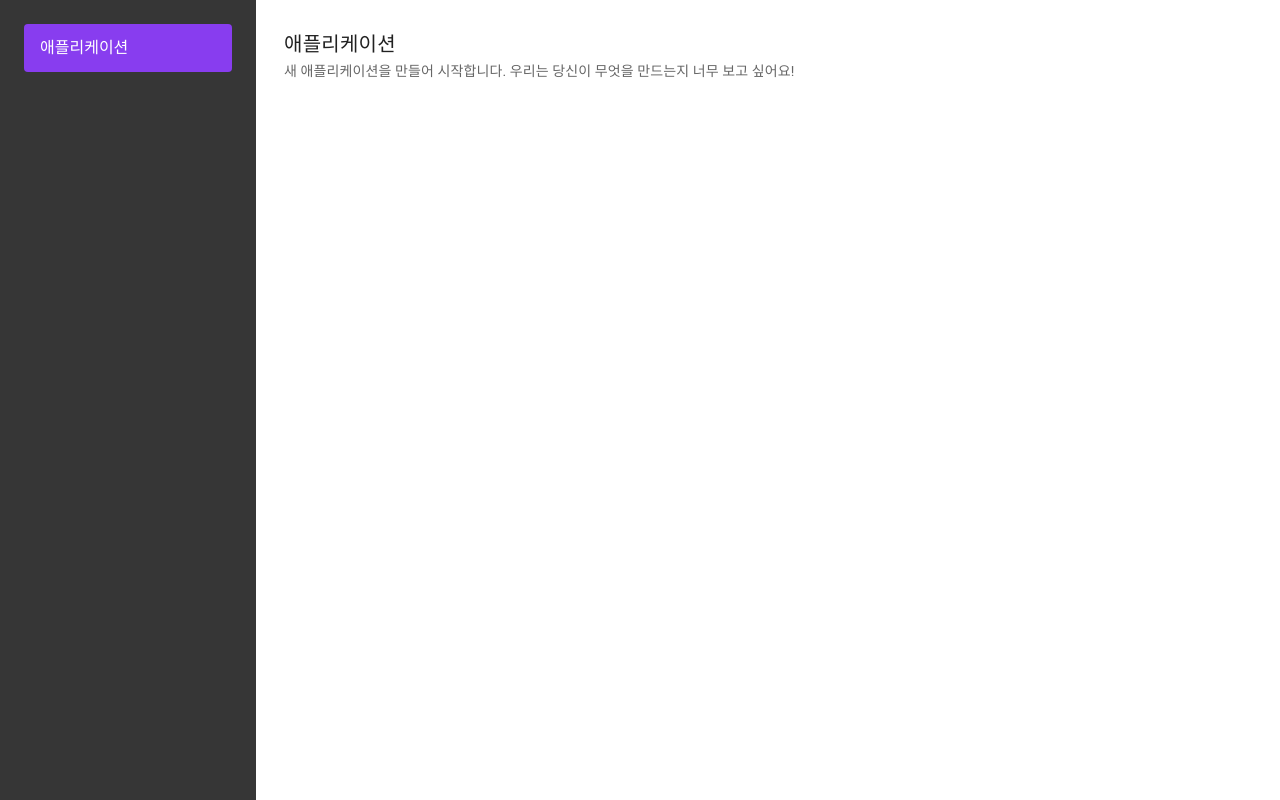
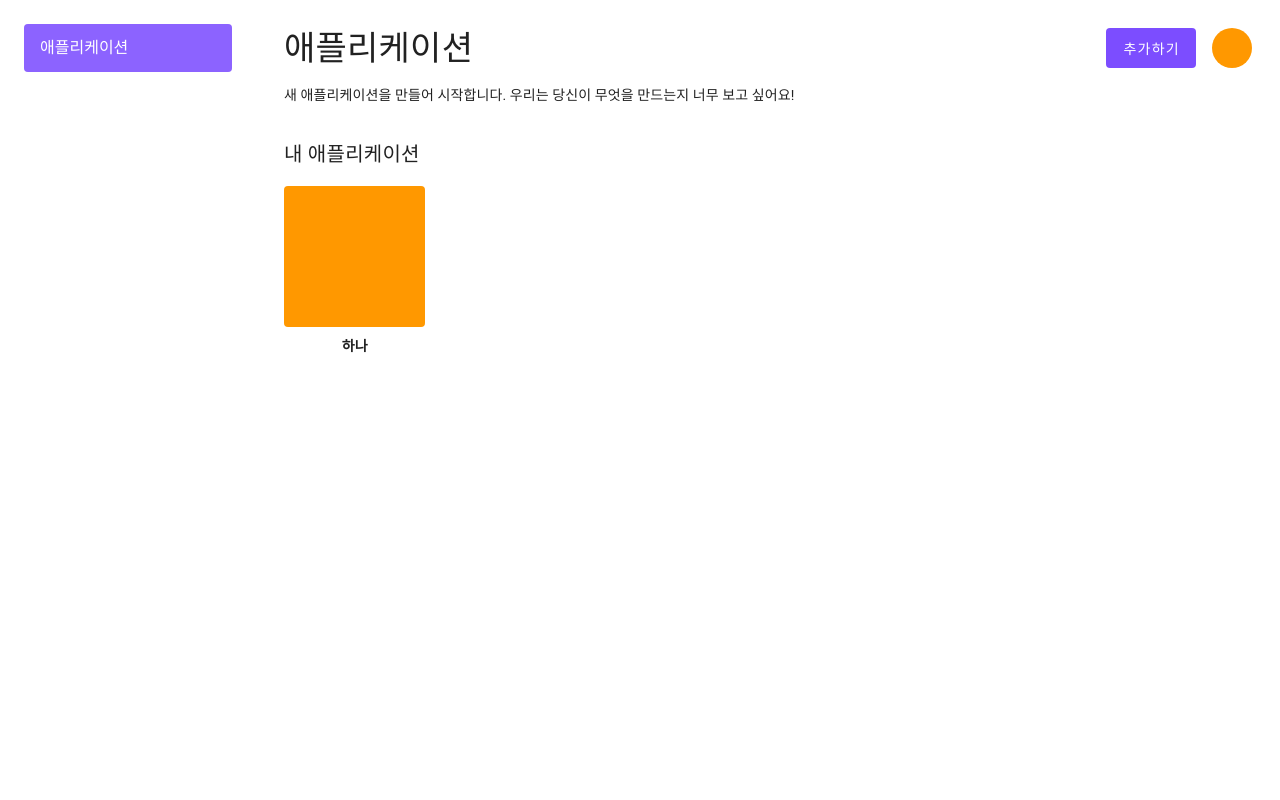
Before and after one commit to momenthana/next, a Vue app: page /apps in a window 1280 px wide. Built offline with nearby package versions, Linux system fonts and the light colour scheme.

Commit message:
Update Apps view

```diff
--- a/src/components/Devs.vue
+++ b/src/components/Devs.vue
@@ -1,8 +1,8 @@
 <template>
   <v-main>
-    <v-navigation-drawer app dark floating permanent>
+    <v-navigation-drawer app floating permanent>
       <v-list nav class="ma-4">
-        <v-list-item-group active-class="deep-purple accent-4">
+        <v-list-item-group active-class="deep-purple accent-2" color="white">
           <v-list-item v-for="item in list" :key="item.title" :to="item.link">
             <v-list-item-content>
               <v-list-item-title class="mx-2">
--- a/src/views/Apps.vue
+++ b/src/views/Apps.vue
@@ -1,24 +1,63 @@
 <template>
   <Devs>
-    <v-card flat>
-      <v-card-title>애플리케이션</v-card-title>
-      <v-card-subtitle>
-        새 애플리케이션을 만들어 시작합니다. 우리는 당신이 무엇을 만드는지 너무
-        보고 싶어요!
-      </v-card-subtitle>
-    </v-card>
+    <v-card-title>
+      <h1 class="display-1">애플리케이션</h1>
+      <v-spacer />
+      <v-btn
+        color="deep-purple accent-2"
+        class="mx-4"
+        height="40"
+        depressed
+        dark
+      >
+        추가하기
+      </v-btn>
+      <v-avatar color="orange" size="40" />
+    </v-card-title>
+    <v-card-text>
+      새 애플리케이션을 만들어 시작합니다. 우리는 당신이 무엇을 만드는지 너무
+      보고 싶어요!
+    </v-card-text>
+    <v-card-title>내 애플리케이션</v-card-title>
+    <v-card-text>
+      <v-row>
+        <v-col cols="6" sm="4" md="3" lg="2" v-for="(app, i) in apps" :key="i">
+          <v-card flat color="orange">
+            <v-img aspect-ratio="1" :src="app.src" />
+          </v-card>
+          <v-card-actions>
+            <span
+              class="mx-auto font-weight-bold text-no-wrap"
+              style="overflow: hidden; text-overflow: ellipsis"
+            >
+              {{ app.name }}
+            </span>
+          </v-card-actions>
+        </v-col>
+      </v-row>
+    </v-card-text>
   </Devs>
 </template>
 
 <script>
-import { defineComponent } from "@vue/composition-api"
+import { defineComponent, reactive, toRefs } from "@vue/composition-api"
 import Devs from "@/components/Devs.vue"
 
 export default defineComponent({
   components: { Devs },
 
   setup() {
-    return {}
+    const state = reactive({
+      apps: [
+        {
+          name: "하나",
+        },
+      ],
+    })
+
+    return {
+      ...toRefs(state),
+    }
   },
 })
 </script>
```
